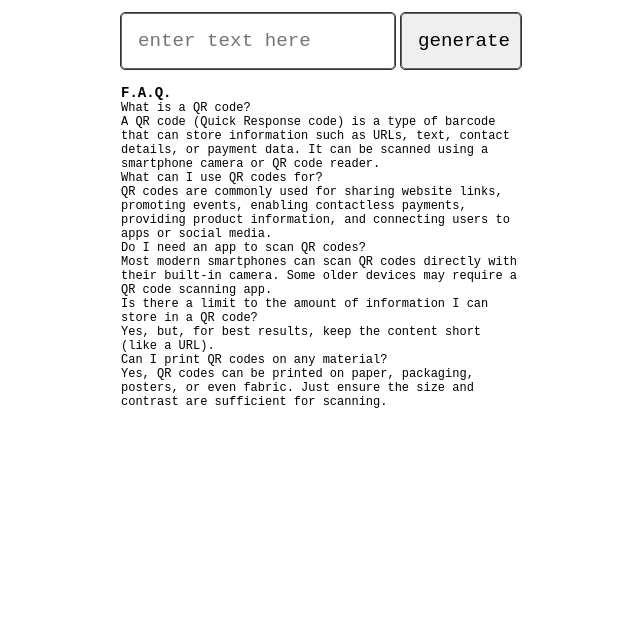
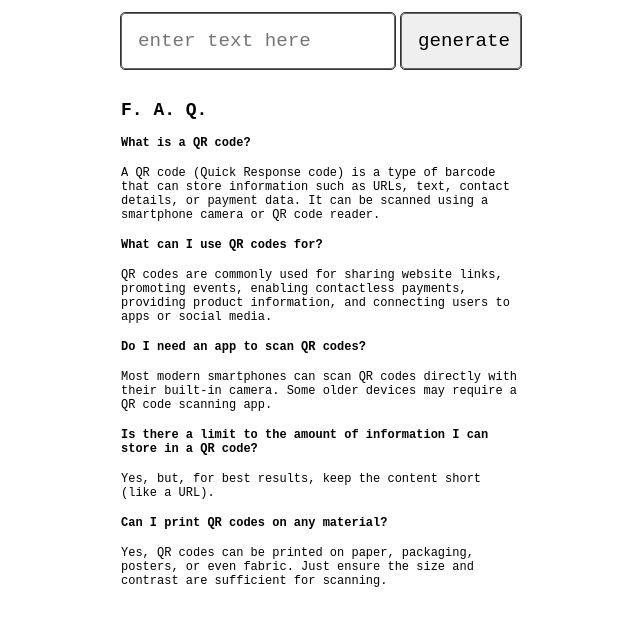
Before and after one commit to tarsislimadev/qrcode, a website: page index.html in a window 1280 px wide. Shown: the part 93-718 px from the top of the page, without its empty margins (319-959 px from the left). Drawn offline with Linux system fonts and the light colour scheme.

Commit message:
Update page styles

```diff
--- a/index.html
+++ b/index.html
@@ -23,7 +23,7 @@
   <script>(adsbygoogle = window.adsbygoogle || []).push({});</script>
   <!-- adsense -->
   <div id="faq">
-    <h3>F.A.Q.</h3>
+    <h2>F. A. Q. </h2>
     <div class="question">What is a QR code?</div>
     <div class="answer">A QR code (Quick Response code) is a type of barcode that can store information such as URLs, text, contact details, or payment data. It can be scanned using a smartphone camera or QR code reader.</div>
     <div class="question">What can I use QR codes for?  </div>
--- a/styles.css
+++ b/styles.css
@@ -57,3 +57,13 @@ button {
 #faq {
   font-size: 12px;
 }
+
+#faq h2 {
+  margin-bottom: 1rem;
+}
+
+#faq .question {
+  font-weight: bold;
+  margin-bottom: 1rem;
+  margin-top: 1rem;
+}
```
